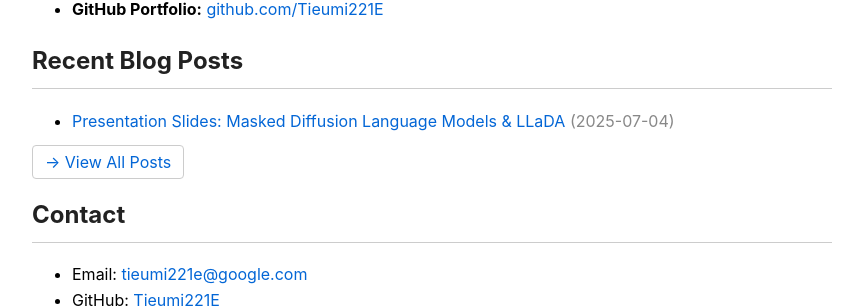
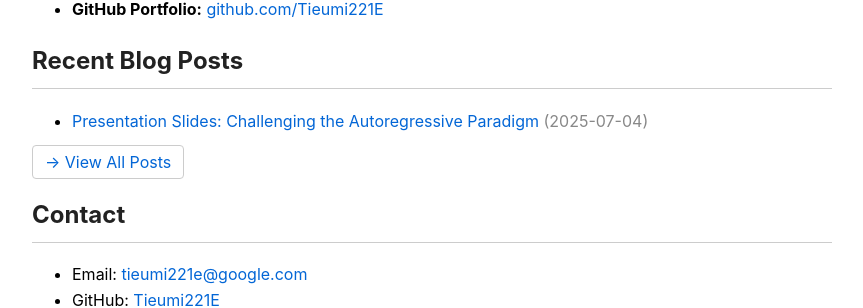
Before and after one commit to Tieumi221E/tieumi221e.github.io, a Jekyll site: the page built from index.html, in a window 1280 px wide. Shown: the part 615-923 px from the top of the page, without its empty margins (208-1071 px from the left). Built offline with Jekyll 4.4.1, drawn with Linux system fonts in a browser that asks for light colours.

Commit message:
Update and rename 2025-07-04-masked-diffusion-presentation-slides.md to 2025-07-04-LLaDA-slides.md

```diff
--- a/_posts/2025-07-04-masked-diffusion-presentation-slides.md
+++ b/_posts/2025-07-04-LLaDA-slides.md
@@ -1,6 +1,6 @@
 ---
 layout: post
-title: "Presentation Slides: Masked Diffusion Language Models & LLaDA"
+title: "Presentation Slides: Challenging the Autoregressive Paradigm"
 date: 2025-07-04
 ---
 
```
